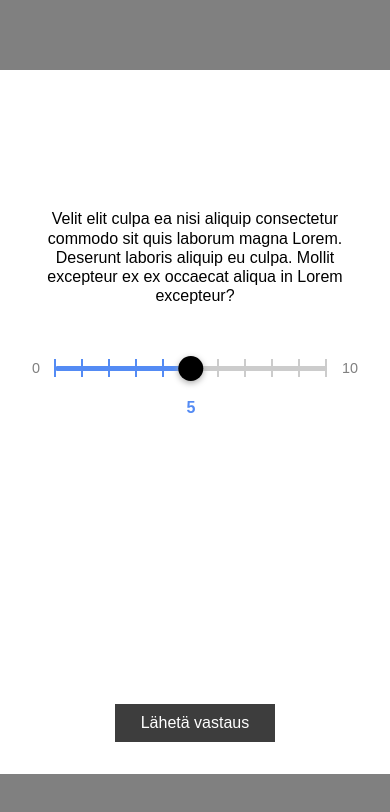
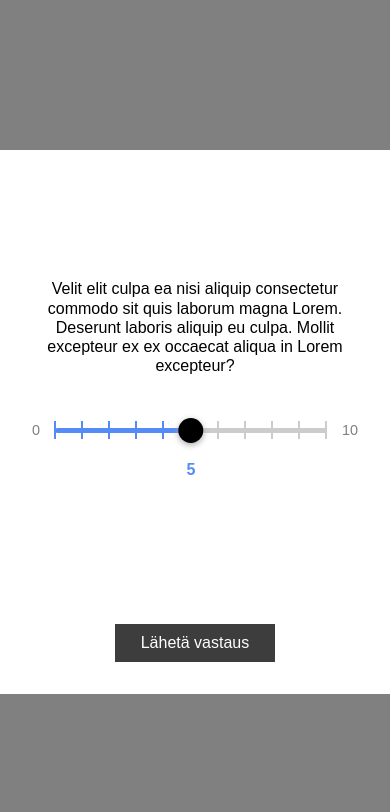
Before and after one commit to mikkom79/Liikuntakoutsaus, a React (Create React App) app in the folder cra/: page / in a window 390 px wide. Both pictures are taken after a click on the button "Tee testi". Shown: the top 812 px of the page. Built offline with nearby package versions, Linux system fonts and the light colour scheme.

Commit message:
fixing responsivity

```diff
--- a/cra/src/components/PreQuiz.js
+++ b/cra/src/components/PreQuiz.js
@@ -20,7 +20,7 @@ const PreQuiz = ({ setPreDone }) => {
   return (
     <div className="container">
       {!showForm && (
-        <div>
+        <div className="sub-container">
           <h1>Dolore enim officia eu ullamco?</h1>
           <p>
             Et in nisi commodo esse non dolore adipisicing qui aute culpa irure
@@ -41,7 +41,7 @@ const PreQuiz = ({ setPreDone }) => {
 
       {showForm && !showPreResult && (
         <form className="container" onSubmit={handleSubmit}>
-          <div>
+          <div className="sub-container">
             <p>
               Velit elit culpa ea nisi aliquip consectetur commodo sit quis
               laborum magna Lorem. Deserunt laboris aliquip eu culpa. Mollit
@@ -60,7 +60,7 @@ const PreQuiz = ({ setPreDone }) => {
       )}
       {showPreResult && (
         <>
-          <div>
+          <div className="sub-container">
             <p>Vastasit:</p>
             <p>{values}/10</p>
             <p>Elit voluptate non quis occaecat aute eiusmod ullamco culpa.</p>
@@ -82,7 +82,6 @@ const PreQuiz = ({ setPreDone }) => {
             >
               PlaceholderLinkki
             </a>
-
             <button
               className="primary"
               type="button"
--- a/cra/src/components/Result.js
+++ b/cra/src/components/Result.js
@@ -1,7 +1,7 @@
 const Result = ({ recommendCoaching, reset }) => {
   return (
     <div className="container">
-      <div>
+      <div className="sub-container">
         <h1>Testin tulos</h1>
         {recommendCoaching && (
           <p>
--- a/cra/src/components/Summary.js
+++ b/cra/src/components/Summary.js
@@ -4,7 +4,7 @@ const Summary = ({ questions, answers }) => {
   const TEXT_ALT = "Ei vastausta";
 
   return (
-    <>
+    <div className="sub-container">
       <h2>Yhteenveto vastauksista</h2>
       <ol className="summary">
         {titlesArr.map((title, index) => {
@@ -22,7 +22,7 @@ const Summary = ({ questions, answers }) => {
           );
         })}
       </ol>
-    </>
+    </div>
   );
 };
 
--- a/cra/src/styles/index.css
+++ b/cra/src/styles/index.css
@@ -31,21 +31,19 @@ body * {
 .container {
     display: flex;
     flex-direction: column;
-    justify-content: space-between;
     align-items: center;
     width: 100%;
-    min-height: clamp(10em, 80vh, 40em);
-    gap: 1em;
+    min-height: clamp(325px, 100vh, 30em);
     text-align: center;
 }
 
-.container>div:not(.buttons-container, .card) {
+.sub-container {
     display: flex;
     flex-direction: column;
-    gap: 3em;
-    min-height: 50vh;
-    justify-content: center;
     align-items: center;
+    margin-top: auto;
+    margin-bottom: auto;
+    gap: 0.5em;
 }
 
 .buttons-container {
@@ -55,6 +53,7 @@ body * {
     align-items: center;
     width: 100%;
     flex-wrap: wrap;
+    margin-top: 1em;
 }
 
 fieldset {
@@ -66,13 +65,19 @@ fieldset {
     margin: 2vh 0;
 }
 
-.range-slider {
+legend {
+    font-weight: 600;
+}
+
+span.range-slider {
+    flex: none;
     display: grid;
     grid-template-columns: auto 1fr auto;
     gap: 0.5em;
     color: #548BF4;
     font-weight: 600;
     width: 100%;
+    margin: 2em 0;
 }
 
 
@@ -159,11 +164,6 @@ label {
     margin: 0 1em;
 }
 
-input {
-    height: 1.4em;
-    width: 1.4em;
-}
-
 .label {
     font-size: 0.9rem;
     color: grey;
@@ -188,6 +188,8 @@ input {
 
 .radio-container input[type="radio"] {
     flex: none;
+    height: 1.4em;
+    width: 1.4em;
 }
 
 .card {
@@ -195,12 +197,13 @@ input {
     padding: 1em 2em;
     text-align: left;
     font-size: 0.9rem;
+    width: 24em;
+    margin-top: 1em;
 }
 
 .card h2 {
     font-size: 1rem;
     margin-bottom: 1em;
-    width: 24em;
 }
 
 label {
--- a/cra/src/styles/responsive.css
+++ b/cra/src/styles/responsive.css
@@ -7,28 +7,10 @@
         padding: 1em;
     }
 
-    form {
-        flex-wrap: wrap;
-        flex-direction: row;
-        height: 100%;
-        justify-content: space-around;
+    .container {
+        min-height: 90vh;
     }
 
-    section {
-        min-height: 80vh;
-    }
-
-
-    fieldset {
-        height: 100%;
-        justify-content: center;
-        text-align: left;
-    }
-
-    legend {
-        width: 100%;
-        text-align: left;
-    }
 
     .card {
         width: inherit;
@@ -46,7 +28,7 @@
 }
 
 /*landscape*/
-@media only screen and (max-height: 530px) {
+@media only screen and (max-height: 560px) {
 
     .App {
         width: 100vw;
```
